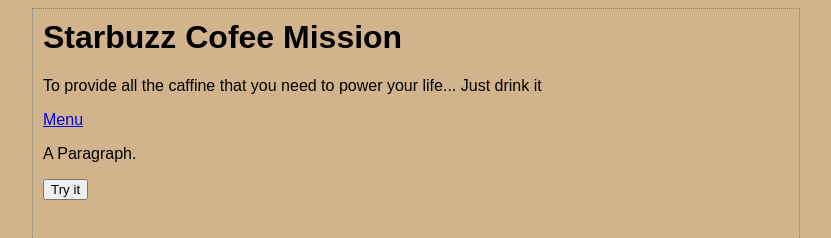
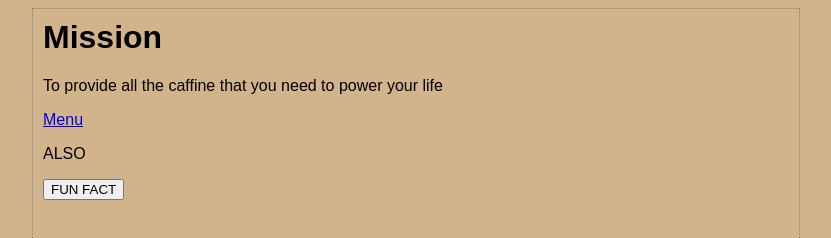
Before and after one commit to Jahuhu10/PersonalPortfolio, a plain HTML site: page mission.html in a window 1280 px wide. Shown: the top 238 px of the page, without its empty margins (224-1055 px from the left). Drawn offline with Linux system fonts and the light colour scheme.

Commit message:
Update mission.html

```diff
--- a/mission.html
+++ b/mission.html
@@ -14,18 +14,18 @@
 	</head>
 
 	<body>
-		<h1>Starbuzz Cofee Mission</h1>
-		<p>To provide all the caffine that you need to power your life... Just drink it</p>
+		<h1>Mission</h1>
+		<p>To provide all the caffine that you need to power your life</p>
 
 		<a href="index.html"> Menu </a>
 
-		<p id="demo">A Paragraph.</p>
+		<p id="demo">ALSO</p>
 
-<button type="button" onclick="myFunction()">Try it</button>
+<button type="button" onclick="myFunction()">FUN FACT</button>
 
 <script>
 function myFunction() {
-  document.getElementById("demo").innerHTML = "Paragraph changed.";
+  document.getElementById("demo").innerHTML = "I play the saxophone";
 }
 </script>
 
```
